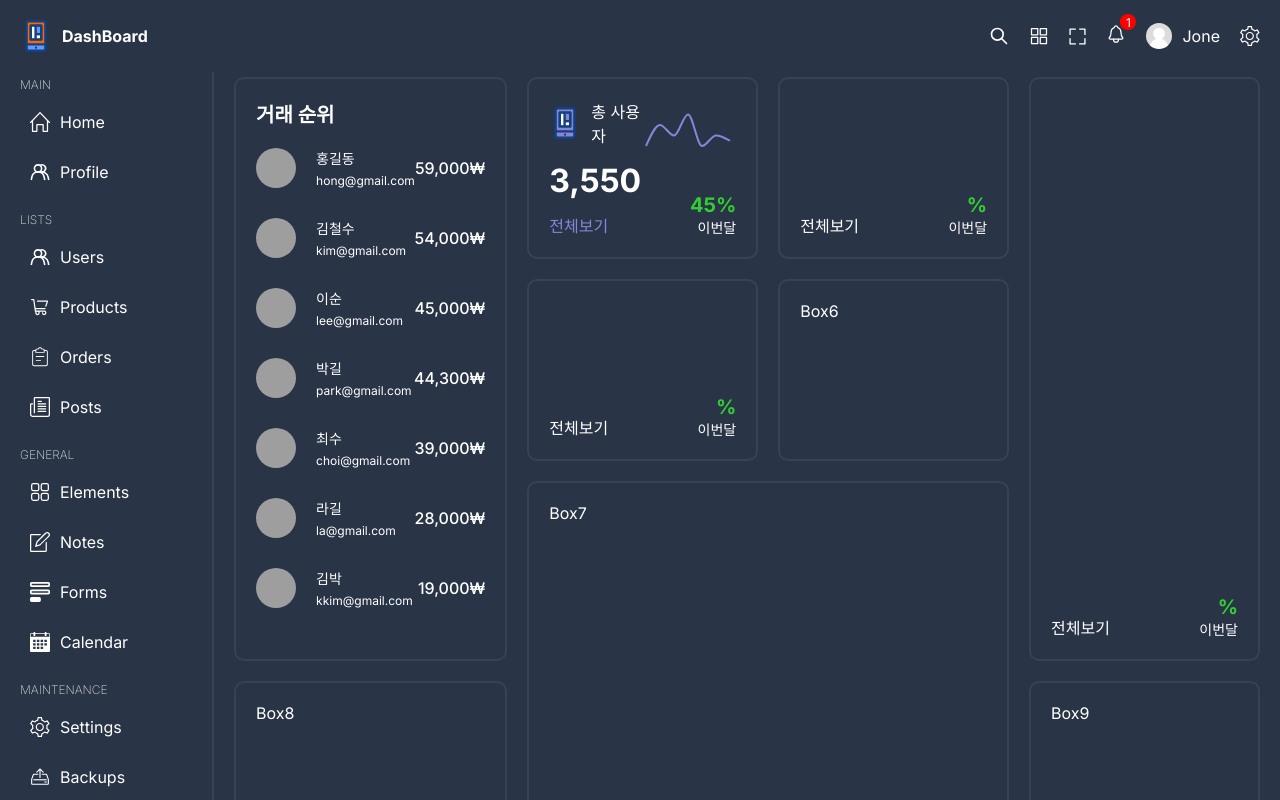
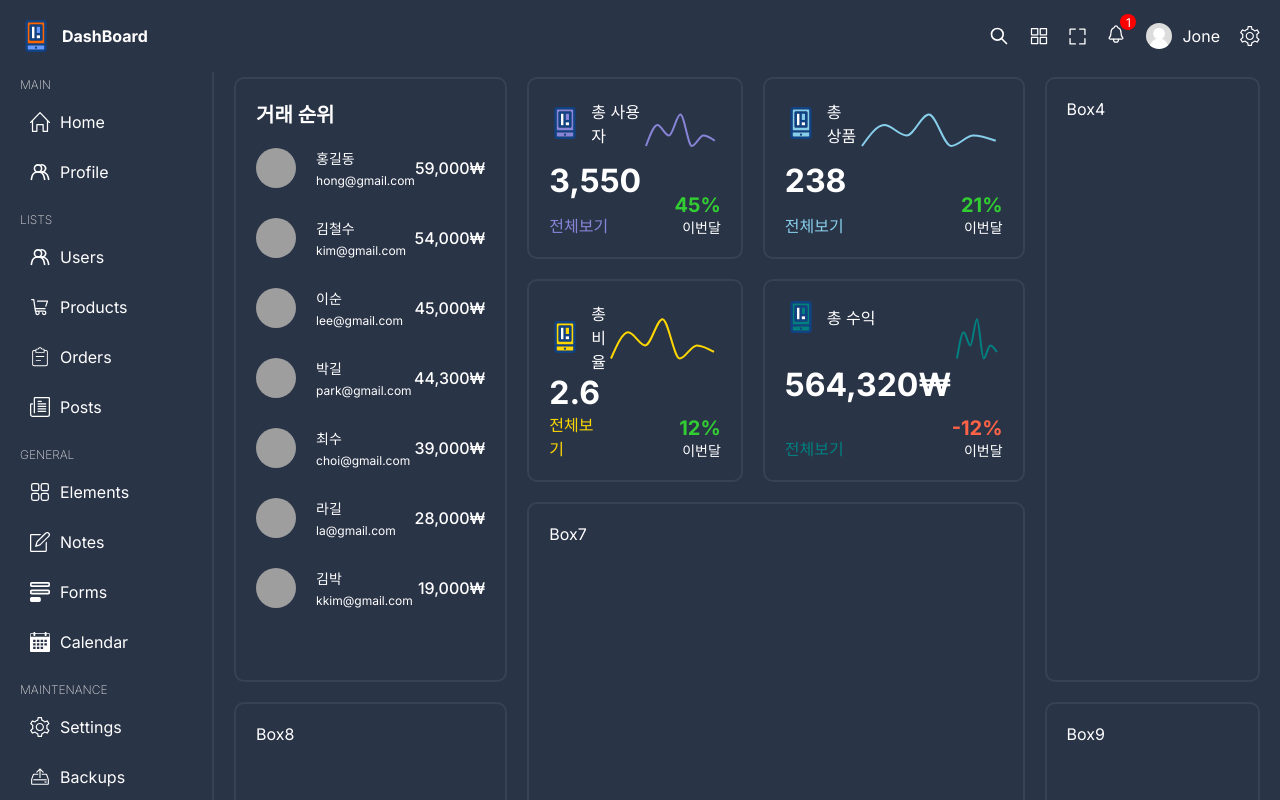
Before and after one commit to amh6281/Dashboard, a React (Vite) app: page / in a window 1280 px wide. Shown: the top 800 px of the page. Built offline with nearby package versions, Linux system fonts and the light colour scheme; grey boxes are pictures that could not be loaded.

Commit message:
ChartBox data props 전달 2023.07.17
Product, Revenue, Ratio data를 props로 전달하여 데이터를 렌더링한다.

```diff
--- a/src/data.ts
+++ b/src/data.ts
@@ -184,3 +184,57 @@
     { name: "Sat", users: 450 },
   ],
 };
+
+export const chartBoxProduct = {
+  color: "skyblue",
+  icon: "/productIcon.svg",
+  title: "총 상품",
+  number: "238",
+  dataKey: "products",
+  percentage: 21,
+  chartData: [
+    { name: "Sun", products: 400 },
+    { name: "Mon", products: 600 },
+    { name: "Tue", products: 500 },
+    { name: "Wed", products: 700 },
+    { name: "Thu", products: 400 },
+    { name: "Fri", products: 500 },
+    { name: "Sat", products: 450 },
+  ],
+};
+
+export const chartBoxRevenue = {
+  color: "teal",
+  icon: "/revenueIcon.svg",
+  title: "총 수익",
+  number: "564,320₩",
+  dataKey: "revenue",
+  percentage: -12,
+  chartData: [
+    { name: "Sun", revenue: 400 },
+    { name: "Mon", revenue: 600 },
+    { name: "Tue", revenue: 500 },
+    { name: "Wed", revenue: 700 },
+    { name: "Thu", revenue: 400 },
+    { name: "Fri", revenue: 500 },
+    { name: "Sat", revenue: 450 },
+  ],
+};
+
+export const chartBoxConversion = {
+  color: "gold",
+  icon: "/conversionIcon.svg",
+  title: "총 비율",
+  number: "2.6",
+  dataKey: "ratio",
+  percentage: 12,
+  chartData: [
+    { name: "Sun", ratio: 400 },
+    { name: "Mon", ratio: 600 },
+    { name: "Tue", ratio: 500 },
+    { name: "Wed", ratio: 700 },
+    { name: "Thu", ratio: 400 },
+    { name: "Fri", ratio: 500 },
+    { name: "Sat", ratio: 450 },
+  ],
+};
--- a/src/pages/home/Home.tsx
+++ b/src/pages/home/Home.tsx
@@ -1,6 +1,11 @@
 import ChartBox from "../../components/chartBox/ChartBox";
 import TopBox from "../../components/topBox/TopBox";
-import { chartBoxUser } from "../../data";
+import {
+  chartBoxConversion,
+  chartBoxProduct,
+  chartBoxRevenue,
+  chartBoxUser,
+} from "../../data";
 import "./home.scss";
 
 const Home = () => {
@@ -14,15 +19,15 @@
         <ChartBox {...chartBoxUser} />
       </div>
       <div className="box box3">
-        <ChartBox />
+        <ChartBox {...chartBoxProduct} />
       </div>
-      <div className="box box4">
-        <ChartBox />
+      <div className="box box4">Box4</div>
+      <div className="box box5">
+        <ChartBox {...chartBoxConversion} />
       </div>
-      <div className="box box5">
-        <ChartBox />
+      <div className="box box6">
+        <ChartBox {...chartBoxRevenue} />
       </div>
-      <div className="box box6">Box6</div>
       <div className="box box7">Box7</div>
       <div className="box box8">Box8</div>
       <div className="box box9">Box9</div>
```
